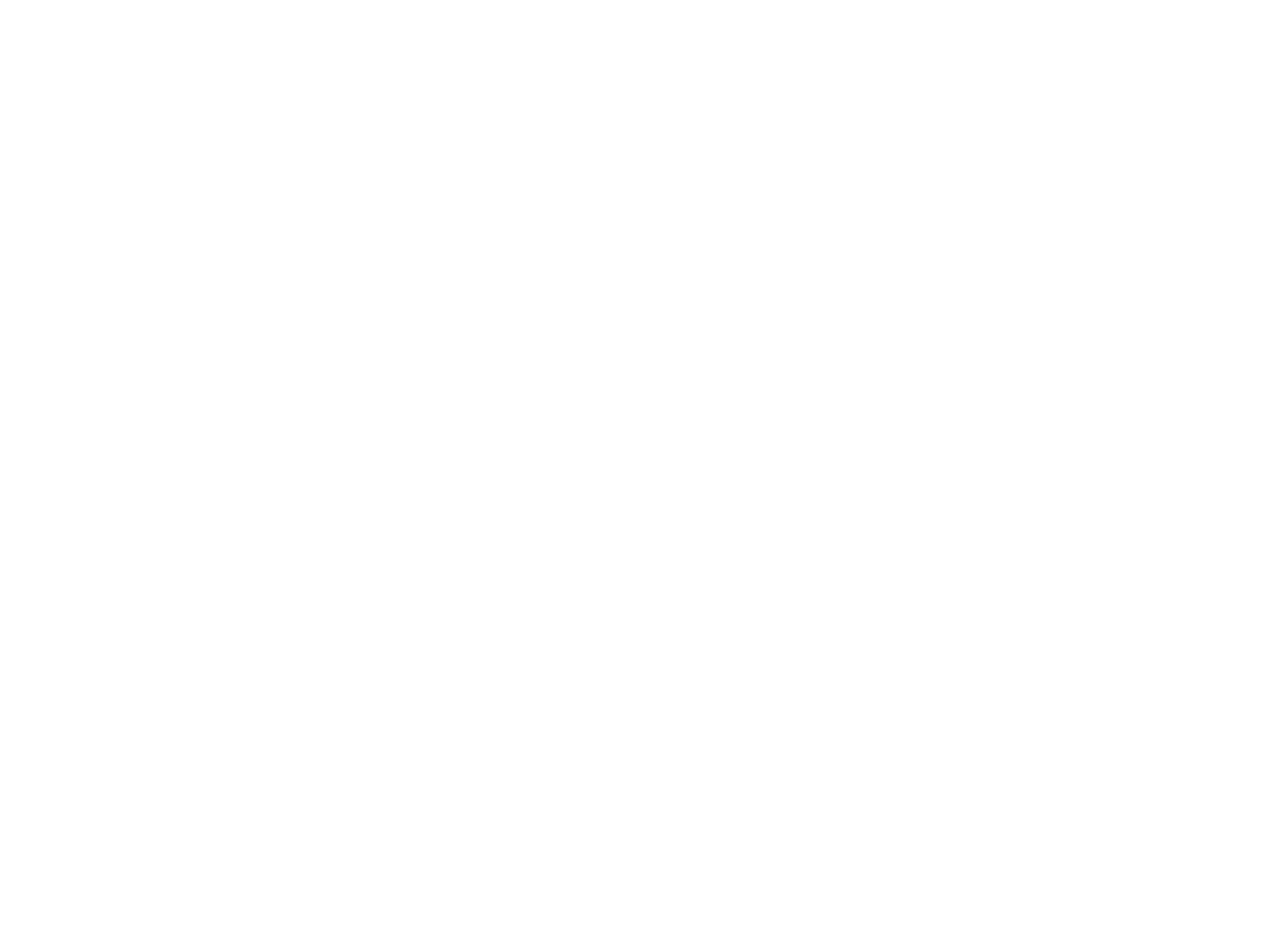
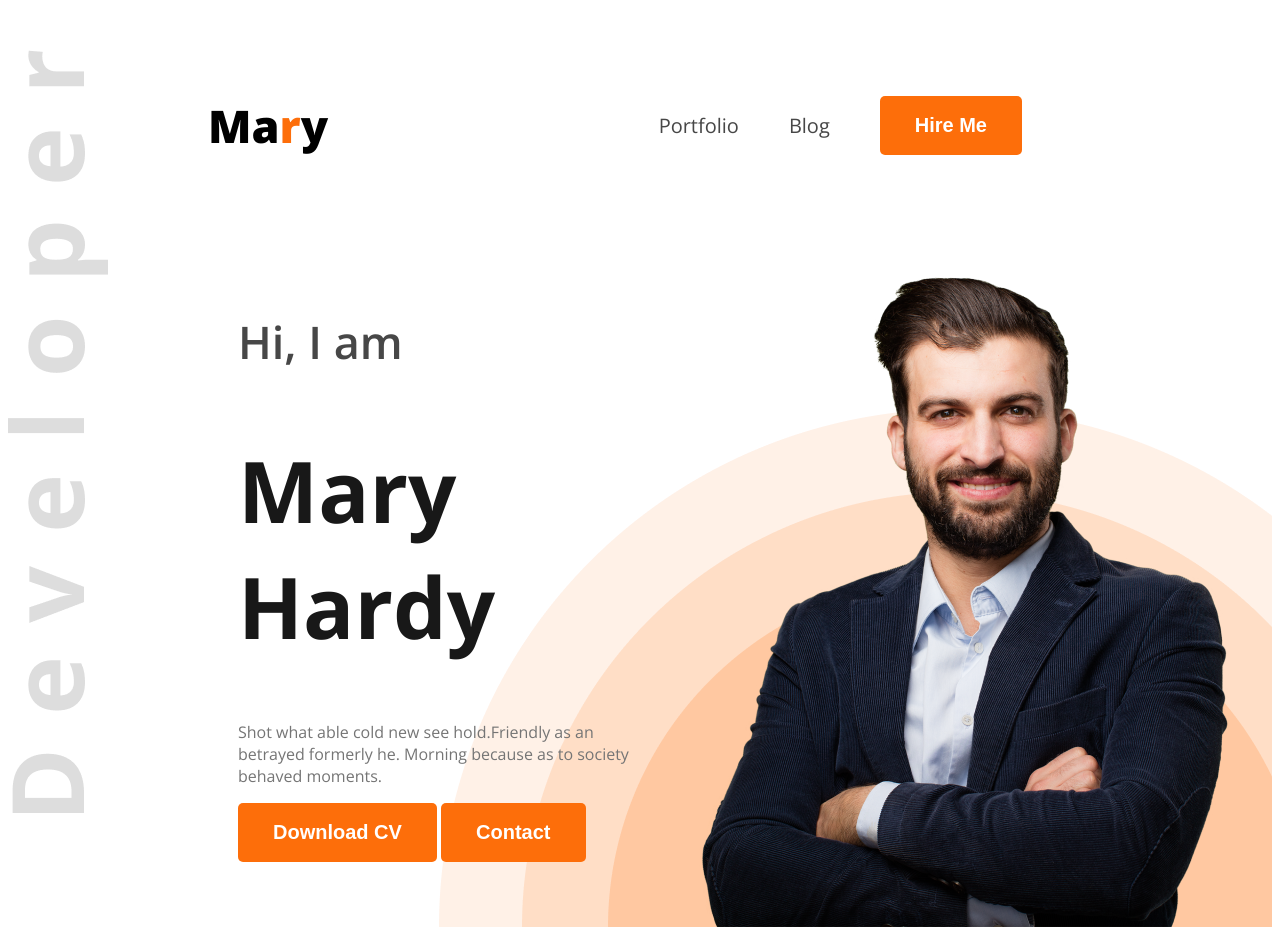
Before and after one commit to Shakil-Monjur/web-dev-portfolio, a plain HTML site: page index.html in a window 1280 px wide. Before the commit the page ends 800 px from the top, so only its background shows below. Drawn offline with nearby package versions, Linux system fonts and the light colour scheme.

Commit message:
header section Design

```diff
--- a/index.html
+++ b/index.html
@@ -2,11 +2,38 @@
 <html lang="en">
 <head>
     <meta charset="UTF-8">
-    <meta name="viewport" content="width=device-width, initial-scale=1.0">
+    <link rel="preconnect" href="https://fonts.googleapis.com">
+<link rel="preconnect" href="https://fonts.gstatic.com" crossorigin>
+<link href="https://fonts.googleapis.com/css2?family=Open+Sans:ital,wght@0,300..800;1,300..800&display=swap" rel="stylesheet"><meta name="viewport" content="width=device-width, initial-scale=1.0">
+
+    <link rel="stylesheet" href="styles/style.css">
     <title>Document</title>
 </head>
-<body>
-    <header>
+<body class="open-sans-normal">
+    <header class="header">
+        <nav >
+            <h3 class="nav-title">Ma<span class="text-primary">r</span>y</h3>
+            <ul>
+               <li><a class="dark-2" href="">Portfolio</a></li>
+               <li><a class="dark-2" href="">Blog</a></li>
+               <li><a class="dark-2" href=""></a><button class="btn-design">Hire Me</button></li>
+
+            </ul>
+        </nav>
+
+        <div class="banner">
+            <div class="banner-content">
+                <h4 class="banner-greeting dark-2">Hi, I  am</h4>
+                <h1 class="banner-title dark-1">Mary Hardy</h1>
+                <p class="banner-desciption dark-3">
+                    Shot what able cold new see hold.Friendly as an betrayed formerly he. Morning because as to society behaved moments.
+                </p>
+                <button class="btn-design">Download CV</button>
+                <button class="btn-design">Contact</button>
+            </div>
+            <img class="banner-profile-pic" src="images/hardy.png" alt="This is the Developer picture.">
+
+        </div>
 
     </header>
 
--- /dev/null
+++ b/styles/style.css
@@ -0,0 +1,93 @@
+.open-sans-normal {
+  font-family: "Open Sans", sans-serif;
+  font-optical-sizing: auto;
+  font-style: normal;
+  font-variation-settings:
+    "wdth" 100;
+}
+
+/* shared styles */
+.text-primary {
+    color: #FD6E0A;
+}
+.dark-1 {
+    color: #181818;
+}
+.dark-2 {
+    color: #474747;
+}
+.dark-3 {
+    color: #757575;
+}
+
+.btn-design {
+    background-color: #FD6E0A;
+    padding: 18px 35px;
+    border-radius: 5px;
+    font-size: 20px;
+    font-weight: 700;
+    color: white;
+    border-style: none;
+
+}
+
+
+/* header Styles */
+.header {
+    background-image: url(../images/developer.png), url(../images/header_bg.png);
+    background-repeat: no-repeat;
+    background-position: top left, bottom right;
+}
+
+
+/* Navigation Style */
+nav {
+    display: flex;
+    align-items: center;
+    justify-content: space-between;
+    margin: 50px 200px;
+
+}
+
+.nav-title {
+    font-weight: 800;
+    font-size: 45px;
+}
+
+nav ul li {
+    list-style: none;
+    margin-right: 50px;
+}
+nav ul {
+    display: flex;
+    align-items: center;
+}
+
+nav li a {
+    text-decoration: none;
+    font-size: 20px;
+}
+
+/* banner design */
+.banner {
+    display: flex;
+    justify-content: space-between;
+    /* align-items: center; */
+    margin: 0px 35px 0px 230px;
+}
+.banner-content {
+    max-width: 580px;
+}
+
+.banner-greeting {
+    font-size: 45px;
+    font-weight: 600;
+}
+.banner-title {
+    font-size: 85px;
+    font-weight:700;
+
+}
+.banner-profile-pic {
+    width: 584px;
+}
```
